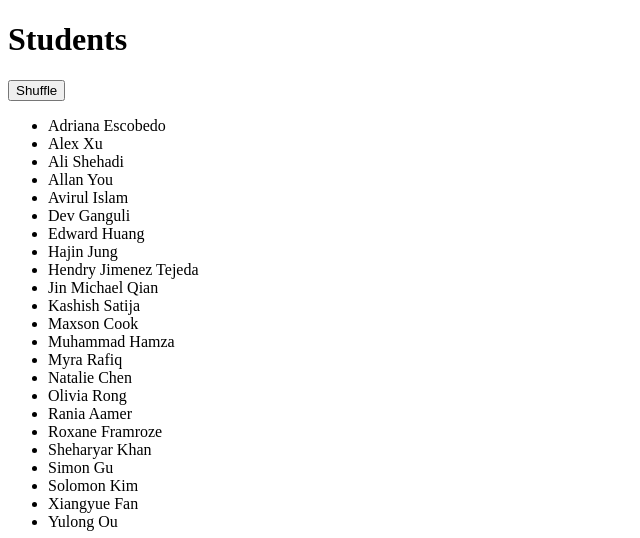
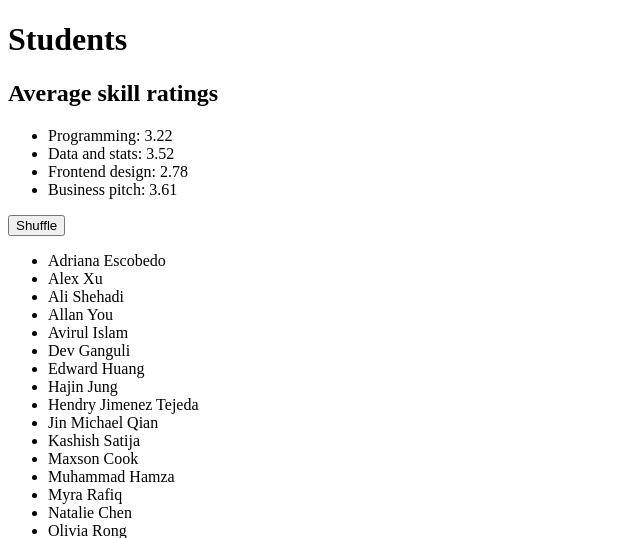
Before and after one commit to mallory-archer/pipF26-thursday-app-demo, a Flask app: page / in a window 1280 px wide. Shown: the top 538 px of the page, without its empty margins (0-640 px from the left). Run offline with Flask 3, Linux system fonts and the light colour scheme.

Commit message:
skill averages

```diff
--- a/app.py
+++ b/app.py
@@ -6,13 +6,37 @@ from flask import Flask, render_template
 app = Flask(__name__)
 STUDENTS_CSV = Path(__file__).parent / "database" / "students.csv"
 
+SKILLS = (
+    ("skill_programming", "Programming"),
+    ("skill_data_stats", "Data and stats"),
+    ("skill_frontend_design", "Frontend design"),
+    ("skill_business_pitch", "Business pitch"),
+)
 
-def student_names():
+
+def load_students():
     with STUDENTS_CSV.open(newline="", encoding="utf-8") as file:
-        rows = csv.DictReader(file)
-        return sorted(row["full_name"] for row in rows)
+        return list(csv.DictReader(file))
+
+
+def student_names(students):
+    return sorted(student["full_name"] for student in students)
+
+
+def skill_averages(students):
+    count = len(students)
+    averages = []
+    for column, label in SKILLS:
+        total = sum(int(student[column]) for student in students)
+        averages.append({"label": label, "average": total / count})
+    return averages
 
 
 @app.get("/")
 def index():
-    return render_template("index.html", names=student_names())
+    students = load_students()
+    return render_template(
+        "index.html",
+        names=student_names(students),
+        skill_averages=skill_averages(students),
+    )
--- a/templates/index.html
+++ b/templates/index.html
@@ -6,6 +6,12 @@
 </head>
 <body>
   <h1>Students</h1>
+  <h2>Average skill ratings</h2>
+  <ul>
+    {% for skill in skill_averages %}
+    <li>{{ skill.label }}: {{ "%.2f"|format(skill.average) }}</li>
+    {% endfor %}
+  </ul>
   <button type="button" id="shuffle">Shuffle</button>
   <ul id="students">
     {% for name in names %}
```
